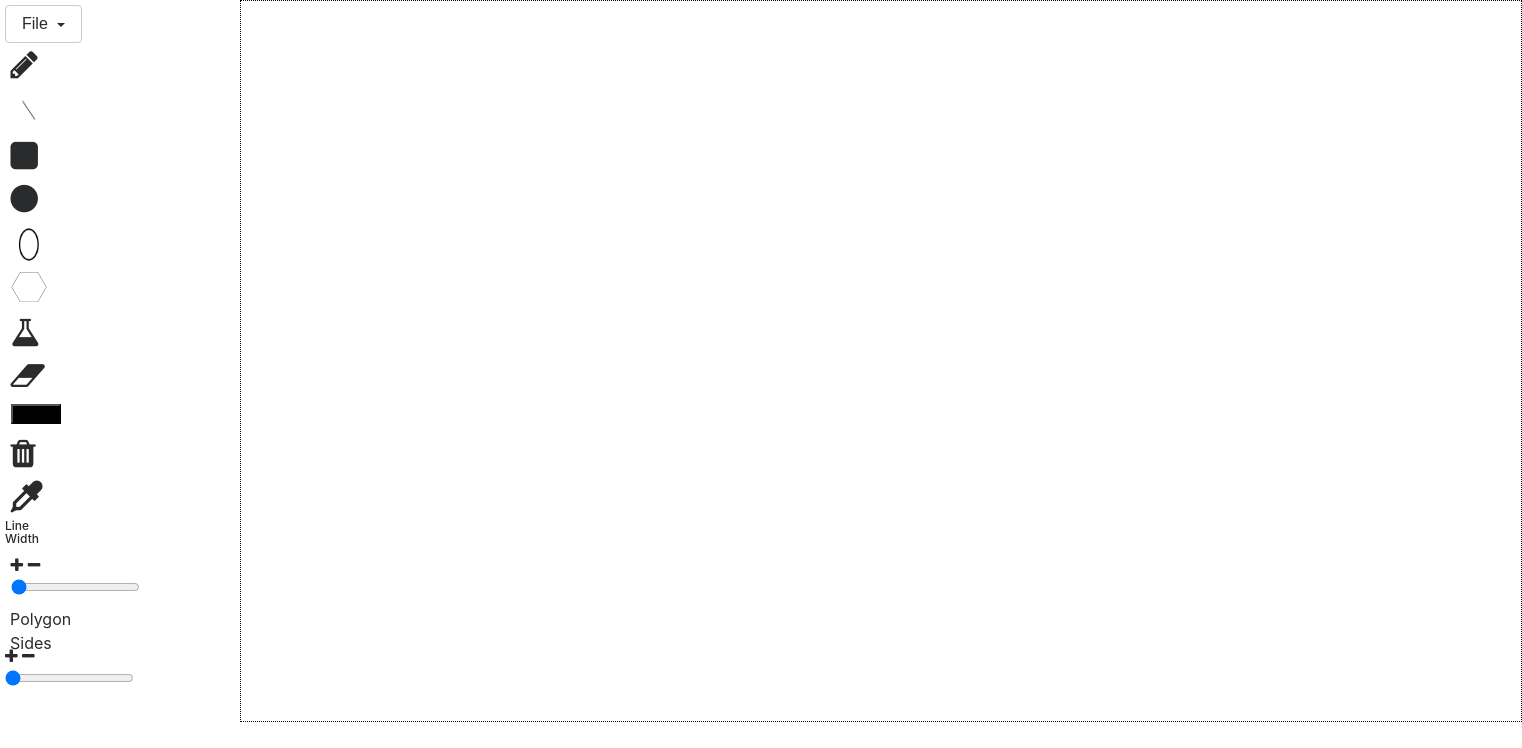
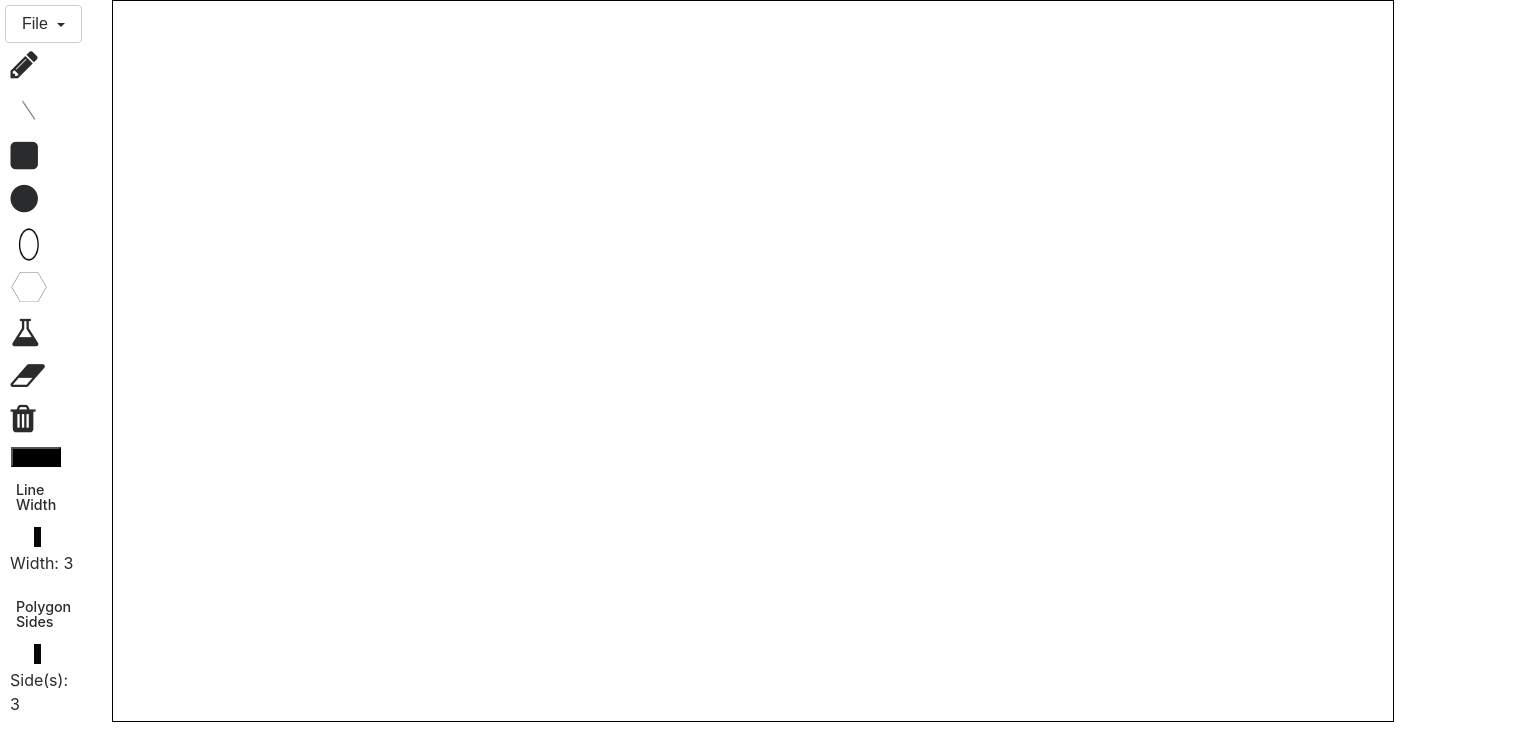
Before and after one commit to CharlesChanLok/Canvas-group-project, a plain HTML site: page Canvas.html in a window 1280 px wide. Shown: the whole page, 1522 px wide, since content can reach past the window. Drawn offline with nearby package versions, Linux system fonts and the light colour scheme.

Commit message:
improved layout

```diff
--- a/Canvas.html
+++ b/Canvas.html
@@ -34,35 +34,52 @@
                 </div>
                 <ul>
                     <li class="fa fa-pencil fa-2x" id="drawing-line"></li>
-                    <li id="drawing-stline"><img src="img/tool/straight-line.jpg"></li>
+                    <li id="drawing-stline">
+                        <img src="img/tool/straight-line.jpg">
+                    </li>
                     <li class="fa fa-square fa-2x" id="drawing-rectangle"></li>
                     <li class="fa fa-circle fa-2x" id="drawing-circle"></li>
-                    <li id="drawing-oval"><img src="img/tool/oval.png"></li>
-                    <li id="drawing-polygon"><img src="img/tool/polygon.png"></li>
+                    <li id="drawing-oval">
+                        <img src="img/tool/oval.png">
+                    </li>
+                    <li id="drawing-polygon">
+                        <img src="img/tool/polygon.png">
+                    </li>
                     <li class="fa fa-flask fa-2x" id="color-bucket"></li>
                     <li class="fa fa-eraser fa-2x" id="erasing"></li>
+
+                    <li class="fa fa-trash fa-2x" id="clearing"></li>
                     <li>
                         <input name="color2" type="hidden" id="color_value" value="000">
                         <button class="jscolor {valueElement: 'color_value'}" style="width:50px; height:20px;">
                         </button>
                     </li>
-                    <li class="fa fa-trash fa-2x" id="clearing"></li>
+                    <!--
                     <li class="fa fa-eyedropper fa-2x" id="dropper"></li>
                     <h6>Line Width</h6>
                     <li>
                         <i class="fa fa-plus fa-1x"></i>
                         <i class="fa fa-minus fa-1x"></i>
-                        <input type="range" id="line-width" min="1" max="30" value="1">
+                        <input type="range" id="line-width line-range" min="1" max="9" value="1" class="slider">
                     </li>
-                    <li></li>
-                            <div>Polygon Sides</div>
-                        <i class="fa fa-plus fa-1x"></i>
-                        <i class="fa fa-minus fa-1x"></i>
-                        <input type="range" id="sides" min="3" max="20" value="3">
+                    <h6>Polygon Sides</h6>
+                    <li>
+                    <i class="fa fa-plus fa-1x"></i>
+                    <i class="fa fa-minus fa-1x"></i>
+                    <input type="range" id="sides sides-range" min="3" max="9" value="3" class="slider">
                     </li>
+                -->
                 </ul>
-
-
+                <div class="slidecontainer">
+                        <h6>Line Width</h6>
+                        <input type="range" min="1" max="9" value="3" class="slider" id="line-width">
+                        <p>Width: <span id="lineWidth"></span></p>
+                </div>
+                <div class="slidecontainer">
+                        <h6>Polygon Sides</h6>
+                        <input type="range" min="1" max="9" value="3" class="slider" id="sides">
+                        <p>Side(s): <span id="sideValue"></span></p>
+             </div>
 
             </div>
             <div id="canvasbox">
@@ -123,13 +140,10 @@
             <script type='text/javascript' src="js/save.js"></script>
             <script type='text/javascript' src="js/color-dropper.js"></script>
             <script type='text/javascript' src="js/jscolor.min.js"></script>
+            <script type='text/javascript' src="js/slider.js"></script>
             <!-- <script type='text/javascript' src="js/contextMenu/contextMenu.min.js"></script> -->
             <!-- <script src="js/canvas2svg.js"></script> -->
 </body>
-
-
-
-
 
 <!--
     <div class="container">
--- a/css/style.css
+++ b/css/style.css
@@ -1,12 +1,47 @@
 .canvas{
-    border:1px black dotted;
+    border:1px black solid;
     position: absolute;
     top:0px;
     bottom:0px;
-    left: 15rem;
+    left: 7rem;
     right:0px
 }
 
+
+/* slider */
+
+div.slidecontainer {
+    padding-bottom: 7rem;
+}
+.slider {
+    -webkit-appearance: none;
+    width: 6.39rem;;
+    height: 1rem;
+    outline: none;
+    opacity: 1;
+    -webkit-transition: .2s;
+    transition: opacity .2s;
+}
+
+.slider:hover {
+    opacity: 0.7;
+}
+
+.slider::-webkit-slider-thumb {
+    -webkit-appearance: none;
+    appearance: none;
+    width: 7px;
+    height: 20px;
+    background: rgb(7, 7, 7);
+    cursor: pointer;
+}
+
+.slider::-moz-range-thumb {
+    width: 7px;
+    height: 20px;
+    background: rgb(7, 7, 7);
+    cursor: pointer;
+}
 #canvas-draft{
     background-color: transparent;
 }
@@ -15,7 +50,8 @@ body{
 }
 
 h6 {
-    font-size: 0.75rem;
+    font-size: 0.89rem;
+    padding: 0.37rem;
 }
 #canvas-container{
     height:720px;
--- a/js/functionSelector.js
+++ b/js/functionSelector.js
@@ -56,7 +56,7 @@ $('#sides').change(() => {
     sides = document.getElementById('sides').value;
 })
 
-currentFunction = new DrawingRectangle(contextReal, contextDraft);
+currentFunction = new DrawingLine(contextReal, contextDraft);
 // confirm leaving page
 window.onbeforeunload = function () {
     return true;
--- /dev/null
+++ b/js/slider.js
@@ -0,0 +1,15 @@
+var lineWidth= document.getElementById("line-width");
+var outputLine = document.getElementById("lineWidth");
+outputLine.innerHTML = lineWidth.value;
+
+lineWidth.oninput = function() {
+  outputLine.innerHTML = this.value;
+}
+
+var sideValue = document.getElementById("sides");
+var outputSide = document.getElementById("sideValue");
+outputSide.innerHTML = sideValue .value;
+
+lineValue.oninput = function() {
+  outputSide.innerHTML = this.value;
+}
```
